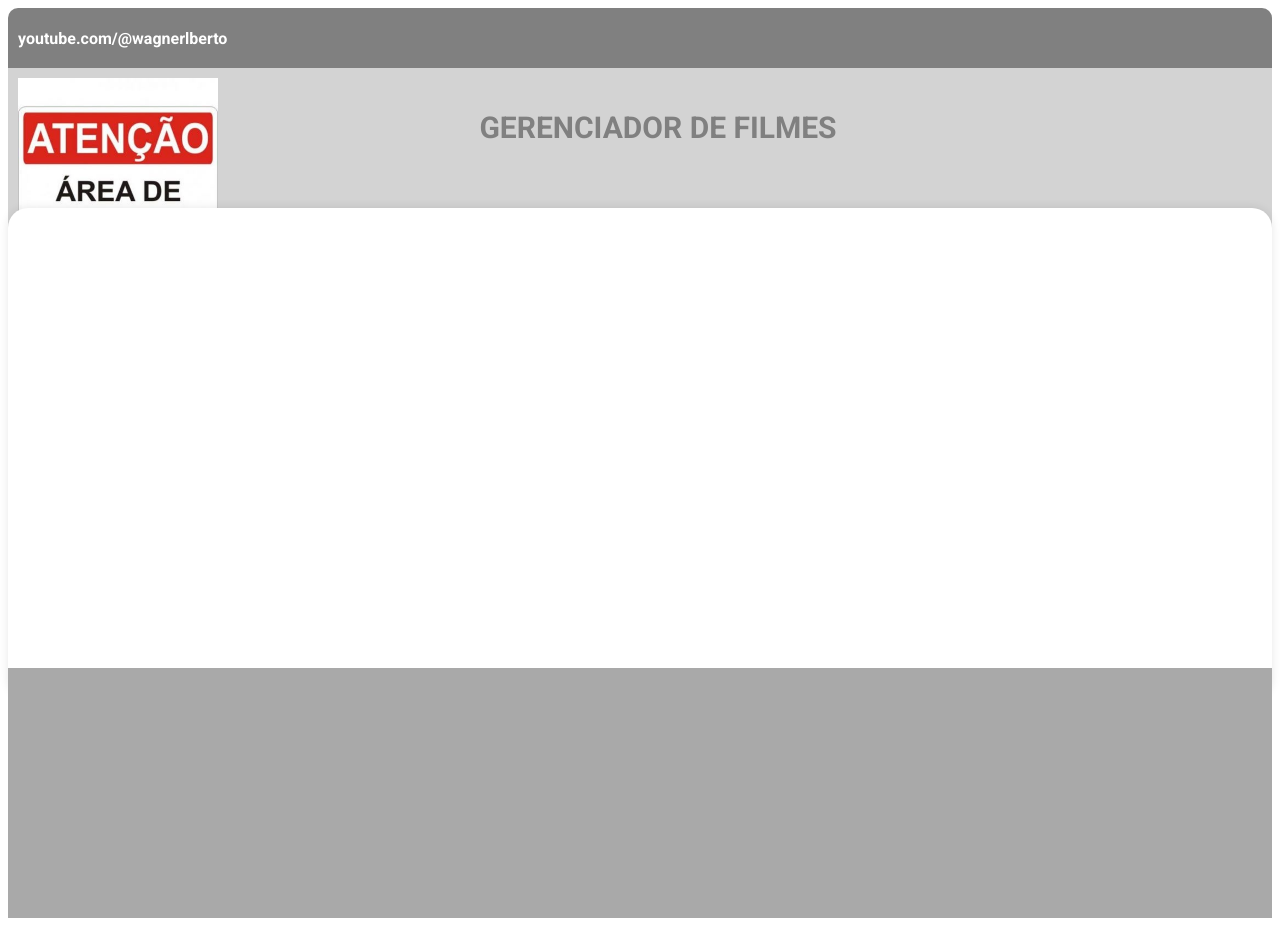
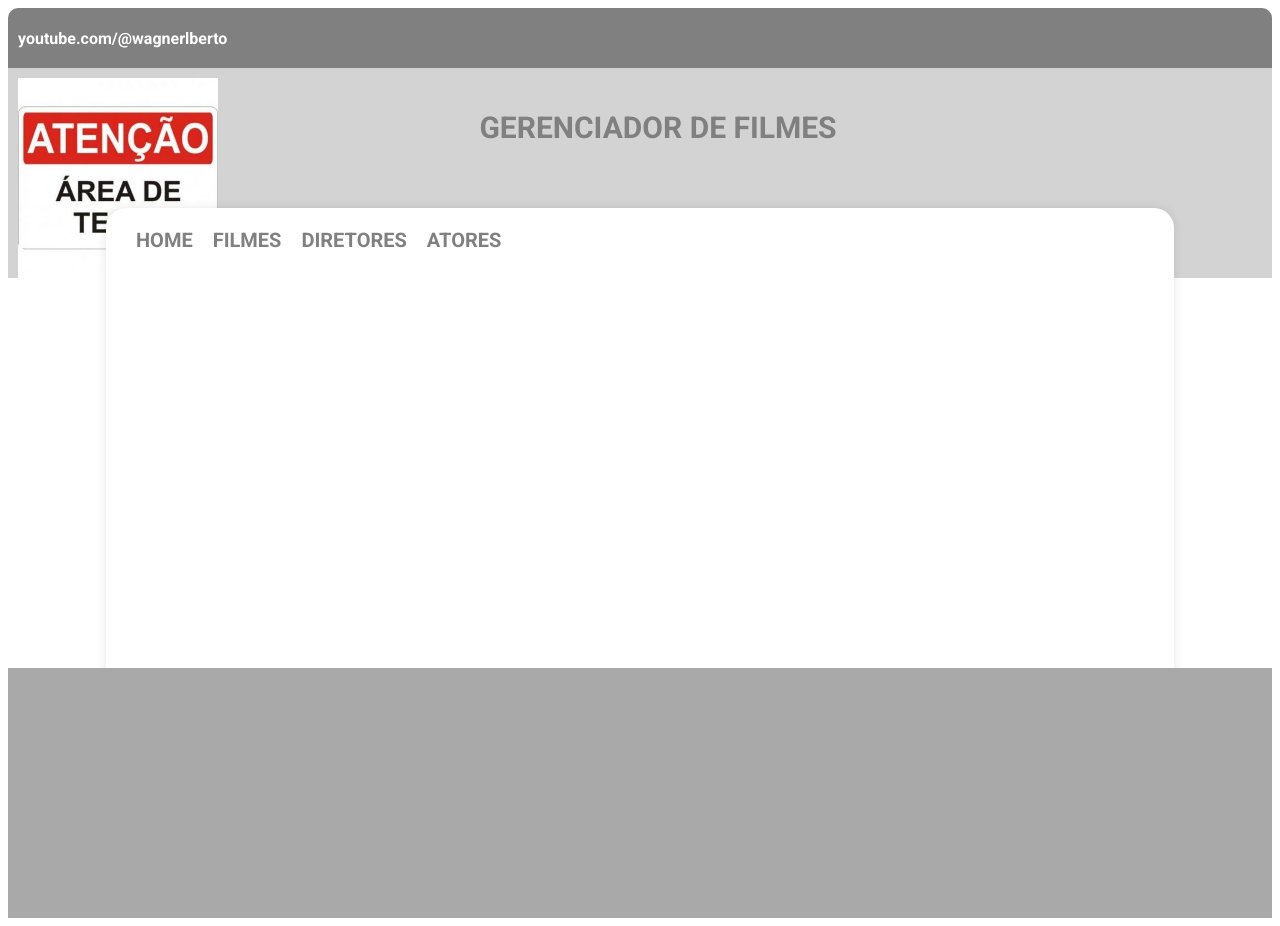
Before and after one commit to wagnerlberto/gerenciador-filmes-react, a React (Create React App) app: page / in a window 1280 px wide. Built offline with nearby package versions, Linux system fonts and the light colour scheme.

Commit message:
Inserção de Links e estilização do menu

```diff
--- a/package.json
+++ b/package.json
@@ -7,6 +7,8 @@
     "cra-template": "1.2.0",
     "react": "^18.0.0",
     "react-dom": "^18.0.0",
+    "react-router": "^7.1.1",
+    "react-router-dom": "^7.1.1",
     "react-scripts": "5.0.1",
     "web-vitals": "^2.1.0"
   },
@@ -33,5 +35,8 @@
       "last 1 firefox version",
       "last 1 safari version"
     ]
+  },
+  "devDependencies": {
+    "@babel/plugin-proposal-private-property-in-object": "^7.21.11"
   }
 }
--- a/src/App.jsx
+++ b/src/App.jsx
@@ -1,3 +1,4 @@
+import { Menu } from "./components/menu";
 import { Footer } from "./components/footer";
 import { Mainbody } from "./components/mainbody";
 import { Topbanner } from "./components/topbanner";
@@ -9,7 +10,9 @@ function App() {
     <>
       <Topbar />
       <Topbanner />
-      <Mainbody />
+      <Mainbody>
+        <Menu />
+      </Mainbody>
       <Footer />
     </>
   );
--- a/src/components/mainbody/index.jsx
+++ b/src/components/mainbody/index.jsx
@@ -1,9 +1,9 @@
 import "./style.css";
 
-export function Mainbody() {
+export function Mainbody(props) {
   return (
     <div className="mainbody">
-
+      {props.children}
     </div>
   );
 }
--- a/src/components/mainbody/style.css
+++ b/src/components/mainbody/style.css
@@ -2,7 +2,7 @@ div.mainbody {
   background-color: white;
   min-height: 450px;
   box-shadow: 0px 0px 10px rgba(0, 0, 0, 0.1);
-  max-width: 1337px;
+  max-width: 1028px;
   margin: auto;
   border-radius: 20px;
   position: relative;
--- /dev/null
+++ b/src/components/menu/index.jsx
@@ -0,0 +1,15 @@
+import { Link } from "react-router-dom";
+import "./style.css";
+
+export function Menu() {
+  return (
+    <div className="menu">
+      <nav>
+        <span className="menu"><Link href="#" className="menu">HOME</Link></span>
+        <span className="menu"><Link href="#" className="menu">FILMES</Link></span>
+        <span className="menu"><Link href="#" className="menu">DIRETORES</Link></span>
+        <span className="menu"><Link href="#" className="menu">ATORES</Link></span>
+      </nav>
+    </div>
+  );
+}
--- /dev/null
+++ b/src/components/menu/style.css
@@ -0,0 +1,19 @@
+div.menu{
+  display: flex;
+}
+
+span.menu{
+  padding: 10px;
+  background-color: white;
+}
+
+span:hover.menu{
+  background-color: lightgray;
+}
+
+a.menu{
+  text-decoration: none;
+  font-size: 20px;
+  color: gray;
+  font-weight: bold;
+}
--- a/src/index.jsx
+++ b/src/index.jsx
@@ -1,10 +1,11 @@
 import React from 'react';
 import ReactDOM from 'react-dom/client';
 import App from './App';
+import { BrowserRouter } from 'react-router';
 
 const root = ReactDOM.createRoot(document.getElementById('root'));
 root.render(
-  <React.StrictMode>
+  <BrowserRouter>
     <App />
-  </React.StrictMode>
+  </BrowserRouter>
 );
```
Also changed, not shown: 1 other file (tests, documents, lock files or other folders).
